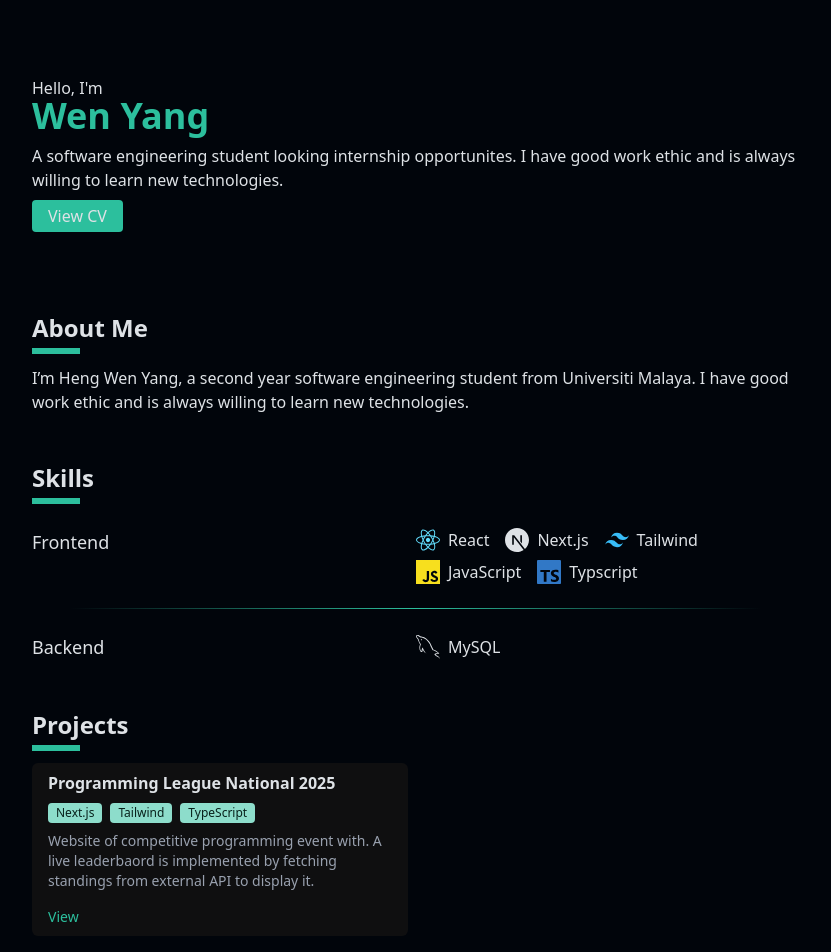
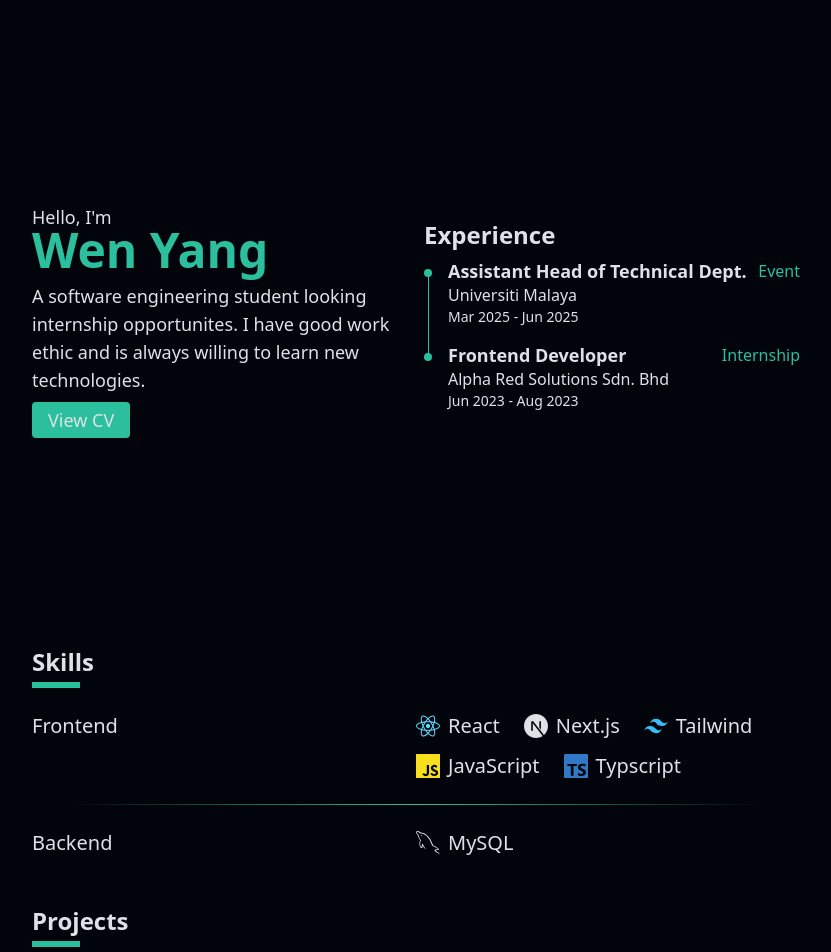
Before and after one commit to WenYang-Heng/portfolio, a React (Vite) app: page / in a window 1280 px wide. Shown: the top 952 px of the page, without its empty margins (224-1055 px from the left). Built offline with nearby package versions, Linux system fonts and the light colour scheme.

Commit message:
update font sizes and created experience timeline

```diff
--- a/src/App.jsx
+++ b/src/App.jsx
@@ -6,29 +6,33 @@ import Header from './components/Header'
 import Skills from './components/Skills'
 import Projects from './components/Projects'
 import Footer from './components/Footer'
+import Experience from './components/Experience'
 
 function App() {
   return (
     <>
-      <div id='main-container' className='w-[60%] m-auto text-gray'>
+      <div id='main-container' className='w-[60%] m-auto text-gray max-w-5xl text-lg'>
         {/* Main Banner */}
-        <section className='my-20'>
-          <p className='leading-none'>Hello, I'm</p>
-          <h1 className='text-4xl font-bold text-primary'>Wen Yang</h1>
-          <p className='mt-2'>A software engineering student looking internship opportunites. I have good work ethic and is always willing to learn new technologies.</p>
-          <button className='bg-primary mt-2 px-4 py-1 rounded-sm'>View CV</button>
+        <section id='banner' className='py-52 grid grid-cols-2 gap-4 items-center'>
+          <div>
+            <p className='leading-none'>Hello, I'm</p>
+            <h1 className='text-5xl font-bold text-primary'>Wen Yang</h1>
+            <p className='mt-2'>A software engineering student looking internship opportunites. I have good work ethic and is always willing to learn new technologies.</p>
+            <button className='bg-primary mt-2 px-4 py-1 rounded-sm'>View CV</button>
+          </div>
+          <Experience />
         </section>
 
         {/* About Me */}
         <div className='flex flex-col gap-12'>
-          <section>
+          {/* <section id='about'>
             <Header title={"About Me"}/>
             <p>I’m Heng Wen Yang, a second year software engineering student from Universiti Malaya. I have good work ethic and is always willing to learn new technologies. </p>
-          </section>
+          </section> */}
           {/* Skills */}
           <Skills />
           {/* Projects */}
-          <section>
+          <section id='projects'>
             <Header title={"Projects"}/>
             <Projects />
           </section>
--- /dev/null
+++ b/src/components/Experience/Event.jsx
@@ -0,0 +1,20 @@
+function Event({ position, location, date, type }){
+    return(
+        <>
+            <div className="relative pl-6 pb-4 group">
+                <div className="
+                    flex items-center
+                    before:w-2 before:h-2 before:bg-primary before:rounded-full before:absolute before:left-0 before:top-2.5
+                    group-last:after:hidden after:w-px after:h-full after:bg-primary after:absolute after:left-[3.5px] after:top-3"
+                >
+                    <h3 className="font-bold leading-0">{position}</h3>
+                    <p className="text-primary ml-auto text-base">{type}</p>
+                </div>
+                <p className="text-base">{location}</p>
+                <p className="text-sm">{date}</p>
+            </div>
+        </>
+    );
+}
+
+export default Event;
--- /dev/null
+++ b/src/components/Experience/index.jsx
@@ -0,0 +1,29 @@
+import Event from "./Event";
+
+const experiences = [
+    {
+        position: "Assistant Head of Technical Dept.",
+        location: "Universiti Malaya",
+        date: "Mar 2025 - Jun 2025",
+        type: "Event"
+    },
+    {
+        position: "Frontend Developer",
+        location: "Alpha Red Solutions Sdn. Bhd",
+        date: "Jun 2023 - Aug 2023",
+        type: "Internship"
+    }
+]
+
+function Experience(){
+    return(
+        <div>
+            <h2 className="font-bold text-2xl mb-2">Experience</h2>
+            {experiences.map(experience => (
+                <Event position={experience.position} location={experience.location} date={experience.date} type={experience.type} />
+            ))}
+        </div>
+    );
+}
+
+export default Experience;
--- a/src/components/Projects/index.jsx
+++ b/src/components/Projects/index.jsx
@@ -1,3 +1,5 @@
+import { FiExternalLink } from "react-icons/fi";
+
 const projects = [
     {
         title: "Programming League National 2025",
@@ -12,17 +14,18 @@ function Projects() {
         <div className="grid grid-cols-2 gap-4">
             {projects.map(project => (
                 <div key={project.title} className="rounded-md px-4 py-2 bg-[#0F0F10]">
-                    <h2 className="mb-2 font-bold">{project.title}</h2>
+                    <h2 className="mb-2 font-bold text-xl">{project.title}</h2>
                     <div className="flex gap-2 mb-2 items-center">
                         {project.stacks.map((stack, idx) => (
                             <>
-                                <p className="text-xs bg-[#8DDDCB] text-[#08211B] rounded-sm px-2 py-0.5">{stack}</p>
+                                <p className="text-sm bg-[#8DDDCB] text-[#08211B] rounded-sm px-2 py-0.5">{stack}</p>
                             </>
                         ))}
                     </div>
-                    <p className="text-sm text-gray-400">{project.description}</p>
-                    <div>
-                        <button className="text-primary mt-4 text-sm">View</button>
+                    <p className="text-base text-gray-400">{project.description}</p>
+                    <div className="flex items-center mt-4 gap-2 text-base">
+                        <button className="text-primary">View</button>
+                        <FiExternalLink />
                     </div>
                 </div>
             ))}
--- a/src/components/Skills/TechStacks.jsx
+++ b/src/components/Skills/TechStacks.jsx
@@ -50,15 +50,15 @@ function TechStacks () {
     return(
         (techStacks.map((stack, idx) =>
             <>
-                <div key={stack.title} className={`grid grid-cols-2 ${idx != techStacks.length - 1 ? "my-6" : "mt-6"}`}>
-                    <h2 className="text-lg">{stack.title}</h2>
-                    <div className="flex flex-wrap gap-4 gap-y-2">
+                <div key={stack.title} className={`grid grid-cols-2 text-xl ${idx != techStacks.length - 1 ? "my-6" : "mt-6"}`}>
+                    <h2>{stack.title}</h2>
+                    <div className="flex flex-wrap gap-6 gap-y-3">
                         {stack.skills.map((skill) => (
                             <div key={skill.name} className="flex items-center gap-2">
                                 <IconContext.Provider value={{ size: '24px', color: skill.color }}>
                                     <span>{skill.icon}</span>
                                 </IconContext.Provider>
-                                <p className="">{skill.name}</p>
+                                <p>{skill.name}</p>
                             </div>
                         ))}
                     </div>
```
